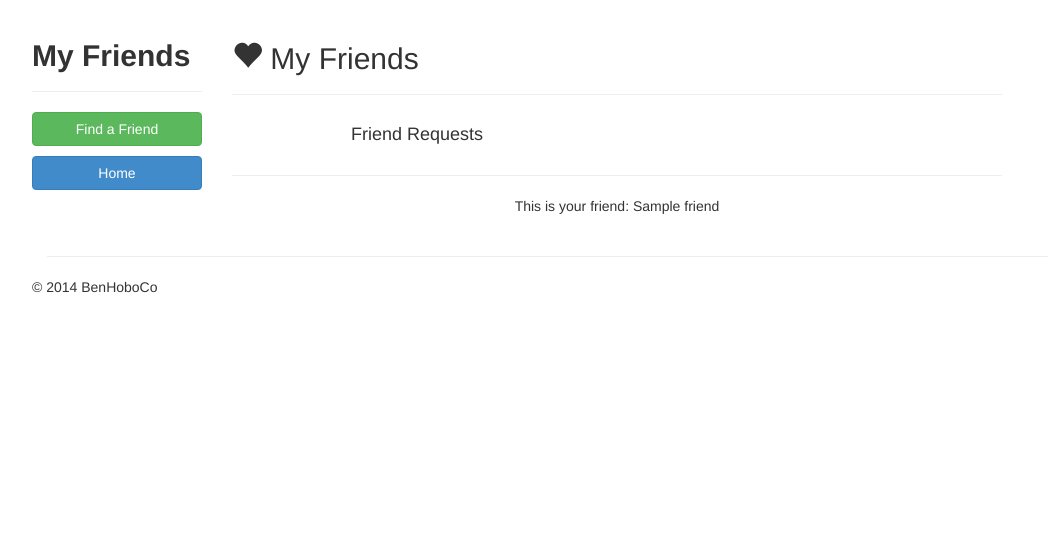
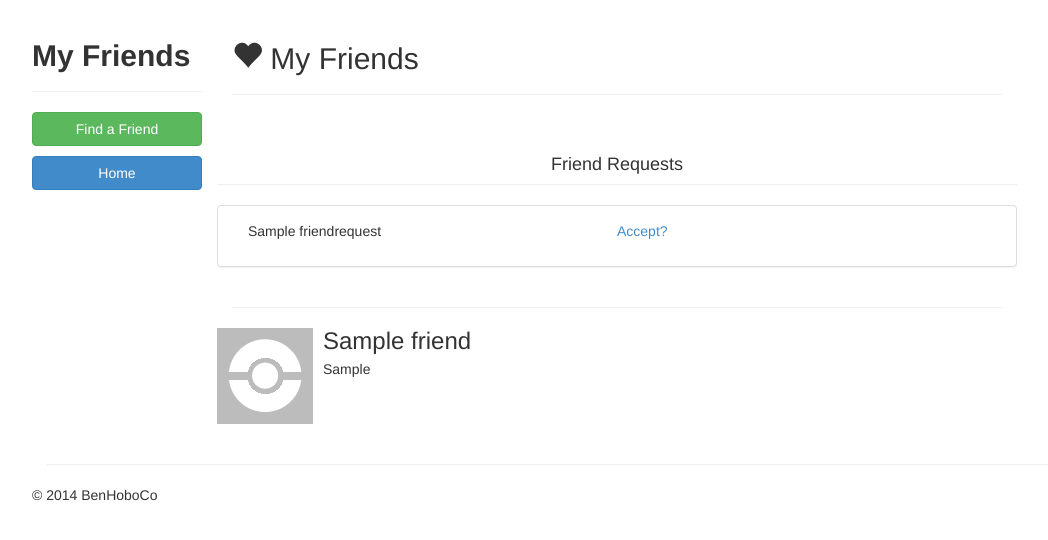
Before and after one commit to tpolasek/cmput410-project, a Django app: page /friends/ in a window 1280 px wide. Shown: the part 51-591 px from the top of the page, without its empty margins (23-1071 px from the left). Run offline with Django 3.2, Linux system fonts and the light colour scheme; a user stored in the database is signed in; tables that the repository leaves empty hold one stand-in row (values such as "Sample post"); parts of the project's set-up code (start-up, migrations or seed data) failed here and were passed over; some libraries are stand-ins or nearby versions.

Commit message:
Accept Friend Request

```diff
--- a/BenHoboCo/friends/urls.py
+++ b/BenHoboCo/friends/urls.py
@@ -1,8 +1,9 @@
 from django.conf.urls import url, patterns
-from .views import friends, search_friend
+from .views import friends, search_friend, accept_friend_request
 
 urlpatterns = patterns('',
     # Friends
     url(r'^$',friends, name="author_friends"),
     url(r'^search/$',search_friend, name="authors_search_friend"),
+    url(r'^acceptrequest/(?P<friend_id>[-\w]+)/',accept_friend_request, name="accept_friend_request"),
 )
--- a/BenHoboCo/friends/views.py
+++ b/BenHoboCo/friends/views.py
@@ -91,11 +91,12 @@ def add_friend(request, author_guid):
             if not Friend.objects.filter(author=a, friend_guid=new_friend_guid):
 
                 # Try aren't a friend already
-
+                print "Not a friend already!"
                 # Send the friend request
                 if( new_friend_location == settings.ALLOWED_HOSTS[0] ): # Local
                     friended_author = Author.objects.get( guid=new_friend_guid )
-                    new_friend_request = FriendRequest( author=friended_author, friend_name=a.get_full_name(), host=a.host, friend_guid=a.guid, author_guid=friended_author.guid )
+                    print "Adding friend: ", friended_author.get_full_name()
+                    new_friend_request = FriendRequest( author=a, friend_name=friended_author.get_full_name(), host=friended_author.host, friend_guid=friended_author.guid, author_guid=friended_author.guid )
                     new_friend_request.save()
                 else: #Remote
                     remote_author_json = { "author": { "id": new_friend_guid, "host": new_friend_location, "displayname": new_friend_name }, "friend": a.json() }
@@ -105,7 +106,7 @@ def add_friend(request, author_guid):
                 new_friend = Friend(friend_name=new_friend_name, host=new_friend_location, friend_guid=new_friend_guid, author=a)
                 new_friend.save()
 
-    return HttpResponseRedirect('/authors/%s/friends/' % author_guid)
+    return HttpResponseRedirect('/friends/')
 
 @login_required
 def friends(request, friend_id = None):
@@ -121,10 +122,13 @@ def friends(request, friend_id = None):
     else:
         a = Author.objects.get(user = user)
         f = Friend.objects.filter(author = a)
+        friend_requests = FriendRequest.objects.filter(author = a)
         if not f:
             context_dict['user_friends'] = None
         else:
             context_dict['user_friends'] = f
+        if friend_requests:
+            context_dict['friend_requests'] = friend_requests
 
     return render_to_response('social/friends.html', context_dict, context)
 
@@ -151,3 +155,17 @@ def get_author_friends(request, author_guid, friend_guid = None):
 
     #no content
     return render_to_response('social/friends.html', context_dict, context )
+
+@login_required
+def accept_friend_request(request, friend_id):
+    context = RequestContext(request)
+    a = Author.objects.get(user = request.user)
+    context_dict = {}
+
+    friendRequest = FriendRequest.objects.get(author = a, friend_guid = friend_id)
+    if friendRequest is not None:
+        new_friend = Friend(friend_name=friendRequest.friend_name, host=friendRequest.host, friend_guid=friendRequest.friend_guid, author=a)
+        new_friend.save()
+        friendRequest.delete()
+
+    return render_to_response('social/friends.html', context_dict, context)
--- a/BenHoboCo/templates/social/friends.html
+++ b/BenHoboCo/templates/social/friends.html
@@ -15,12 +15,21 @@
             <h2><span class="glyphicon glyphicon-heart"></span> My Friends </h2>
         </div>
         <div class="row">
-            <div class="col-md-6">
-                <h4 class="text-center">Friend Requests</h4>
-            </div>
-            <div class="col-md-6">
-                <!-- We will populate this with friend requests later. -->
-            </div>
+            <h4 class="page-header text-center">Friend Requests</h4>
+                {% if user_friends == None %}
+                {% else %}
+                    {% for request in friend_requests %}
+                        <div class="panel panel-default">
+                            <div class="panel-body">
+                                <div class="col-md-6">
+                                    <p>{{request.friend_name}}</p>
+                                </div>
+                                <a href="acceptrequest/{{request.friend_guid}}">Accept?</a>
+                            </div>
+                        </div>
+                    {% endfor %}
+                    <!-- Populate this with friends. -->
+                {% endif %}
         </div>
         <hr/>
         <div class="row">
@@ -30,9 +39,20 @@
                     <p class="text-center"> You can make some <a href="/authors">here</a>.</p>
                 {% else %}
                     {% for friend in user_friends %}
-                        <p class="text-center"> This is your friend: {{friend.friend_name}} </p>
+                        <div class="media">
+                            <a class="pull-left" href="{{friend.url}}">
+                              {% if a.image %}
+                                <img class="media-object" style="width: 75%; height: auto" src="{{ a.image.url | urlencode }}"/>
+                              {% else %}
+                                <img class="media-object" src="/static/img/placeholder.png"/>
+                              {% endif %}
+                            </a>
+                          <div class="media-body">
+                              <h3 class="media-heading">{{ friend.friend_name }}</h3>
+                              <p>{{friend.host}}</p>
+                          </div>
+                      </div>
                     {% endfor %}
-                    <!-- Populate this with friends. -->
                 {% endif %}
             </div>
         </div>
```
